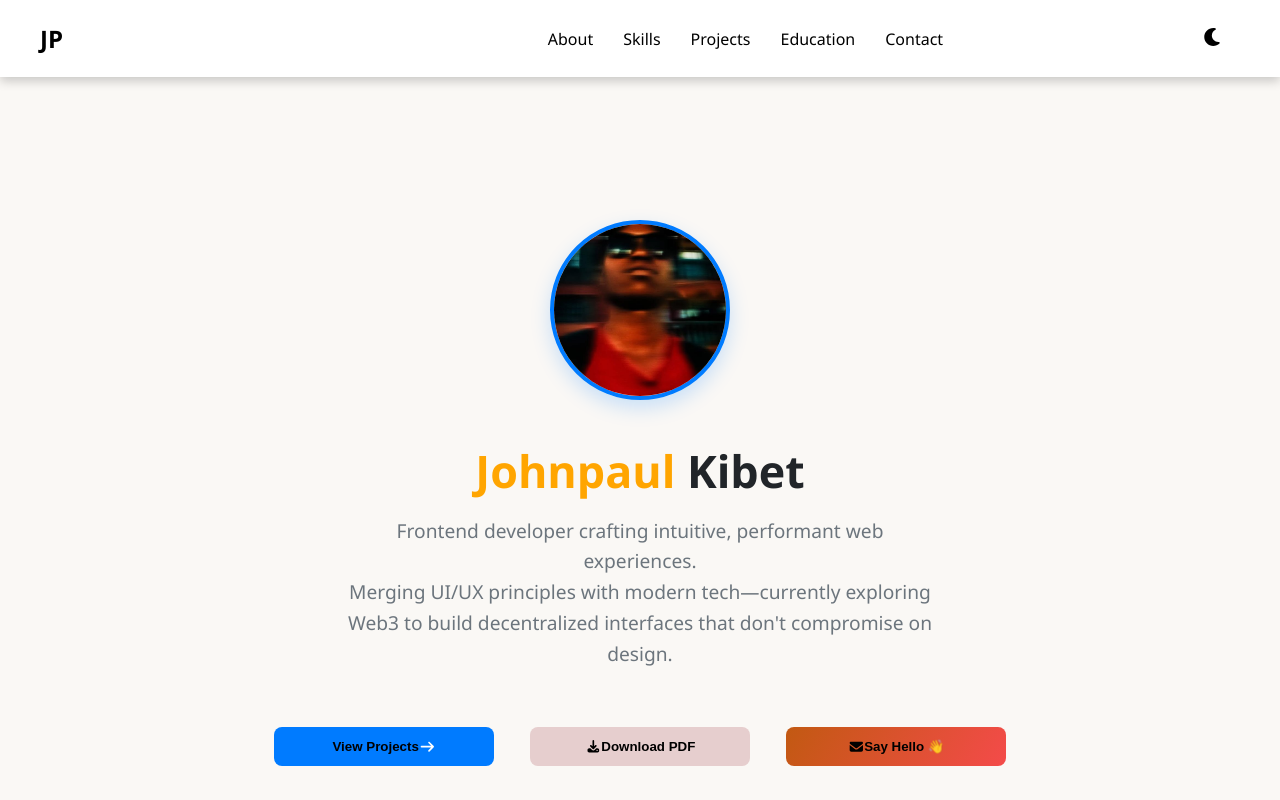
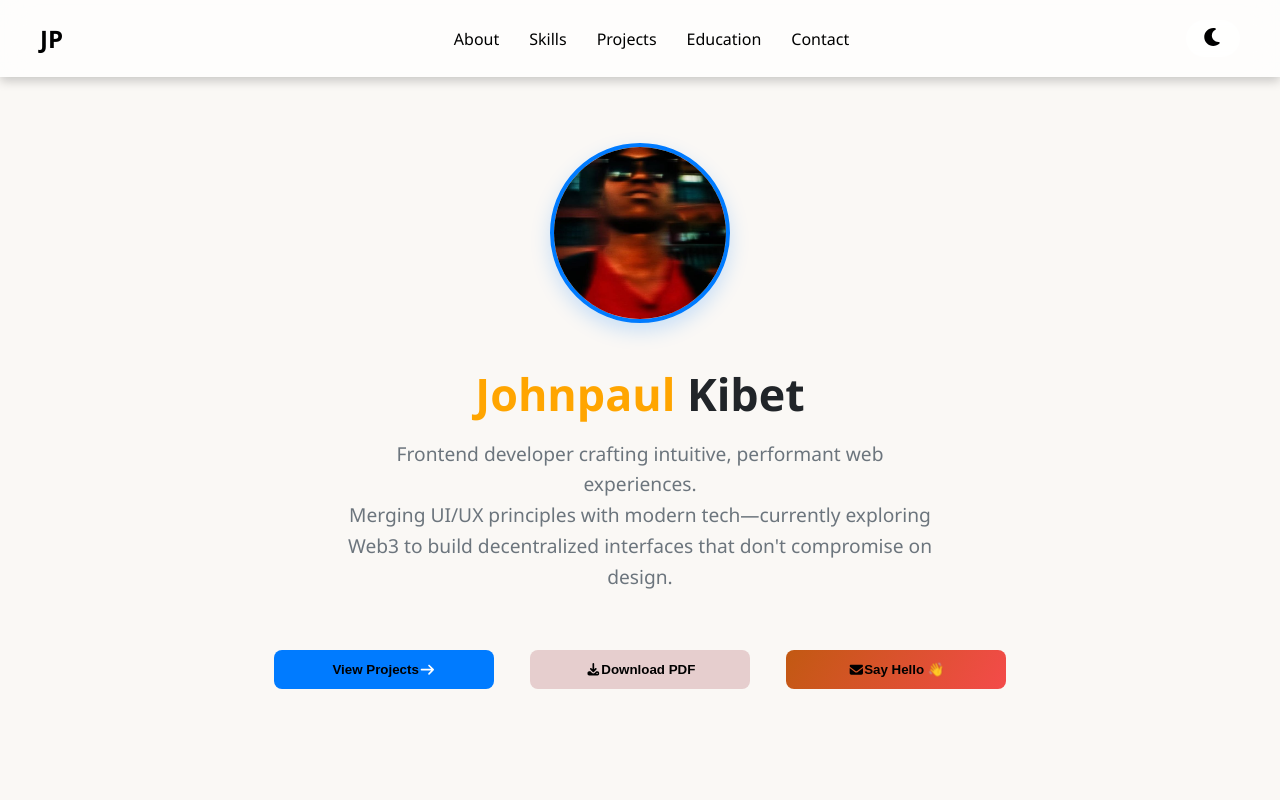
Before and after one commit to bartingei/portfolio-website, a React (Vite) app: page / in a window 1280 px wide. Shown: the top 800 px of the page. Built offline with nearby package versions, Linux system fonts and the light colour scheme.

Commit message:
nav center

```diff
--- a/src/actualpage/Page.jsx
+++ b/src/actualpage/Page.jsx
@@ -51,11 +51,11 @@ function Page(){
 
             <div className={Style.navContainer}>
 
-                <div className="name">
+                <div className={Style.Name}>
                     <h2> <a href="#home">JP</a></h2>
                 </div>
 
-                <div>
+                <div className={Style.menuAndNav}>
                 <button
                     className={Style.hamburger}
                     onClick={toggleMenu}
--- a/src/actualpage/Page.module.css
+++ b/src/actualpage/Page.module.css
@@ -45,6 +45,7 @@ body.darkMode .hamburger {
     order: 1; /* JP logo on the left */
     margin: 0;
     font-size: 20px;
+
   }
 
 
@@ -144,6 +145,9 @@ body.darkMode .hamburger {
     color: #fff;
     background-color: rgb(179, 38, 38);
   }
+  .intro{
+    margin-top: 100px;
+  }
 }
 
 
@@ -160,11 +164,12 @@ body.darkMode .hamburger {
 
 .navContainer {
   display: flex;
-  justify-content: space-between;
+  justify-content: space-evenly;
   align-items: center;
   padding: 20px 40px;
   box-shadow: 0 4px 10px rgba(0, 0, 0, 0.2);
   backdrop-filter: blur(15px);
+  position: fixed;
   top: 0;
   left: 0;
   width: 100%;
@@ -172,7 +177,16 @@ body.darkMode .hamburger {
   background-color: rgba(255, 255, 255, 0.7);
   transition: all 0.3s ease;
 }
-
+.navContainer .Name h2{
+  flex:1;
+}
+.navContainer .menuAndNav{
+  display: flex;
+  flex:1;
+  justify-content: center;
+  align-items: center;
+  gap: 20px;
+}
 .navContainer a {
   text-decoration: none;
   color: black;
@@ -197,6 +211,8 @@ body.darkMode .hamburger {
 
 .theme {
   display: flex;
+  justify-content: flex-end;
+  flex:1;
   align-items: center;
   gap: 10px;
 }
```
